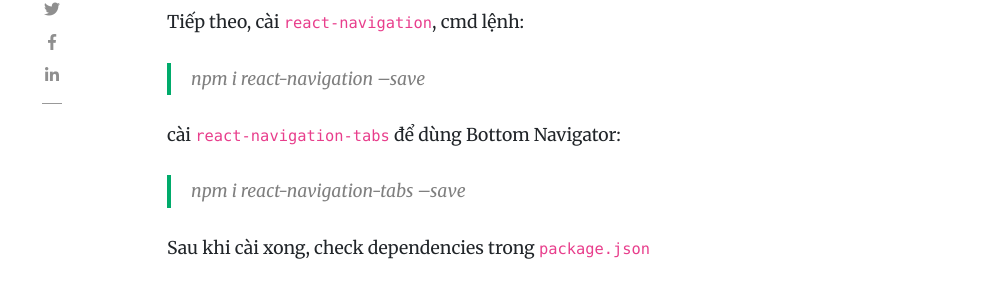
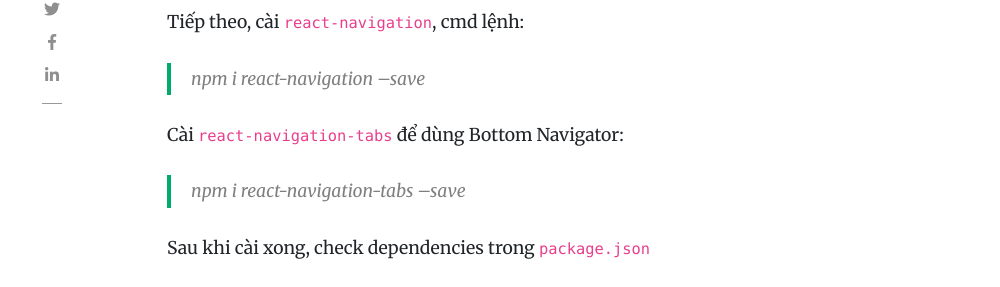
Before and after one commit to tuitucode/tuitucode.github.io, a Jekyll site: the page built from _posts/2019-11-03-ket-hop-stack-tab-drawer-navigation-react-native.md, in a window 1280 px wide and 900 px high, scrolled down 1606 px. Shown: the part 136-423 px from the top of the window, without its empty margins (118-1118 px from the left). Built offline with Jekyll 4.4.1, drawn with Linux system fonts in a browser that asks for light colours; nearby versions of some CDN libraries; comment, search, counter and statistics services are not loaded.

````diff
--- a/_posts/2019-11-03-ket-hop-stack-tab-drawer-navigation-react-native.md
+++ b/_posts/2019-11-03-ket-hop-stack-tab-drawer-navigation-react-native.md
@@ -31,8 +31,9 @@ Mục tiêu là hoàn thành 1 app như video dưới:
 Tiếp theo, cài `react-navigation`, cmd lệnh:
 > npm i react-navigation --save
 
-cài `react-navigation-tabs` để dùng Bottom Navigator:
+Cài `react-navigation-tabs` để dùng Bottom Navigator:
 > npm i react-navigation-tabs --save
+
 
 Sau khi cài xong, check dependencies trong `package.json`
 ```
````
